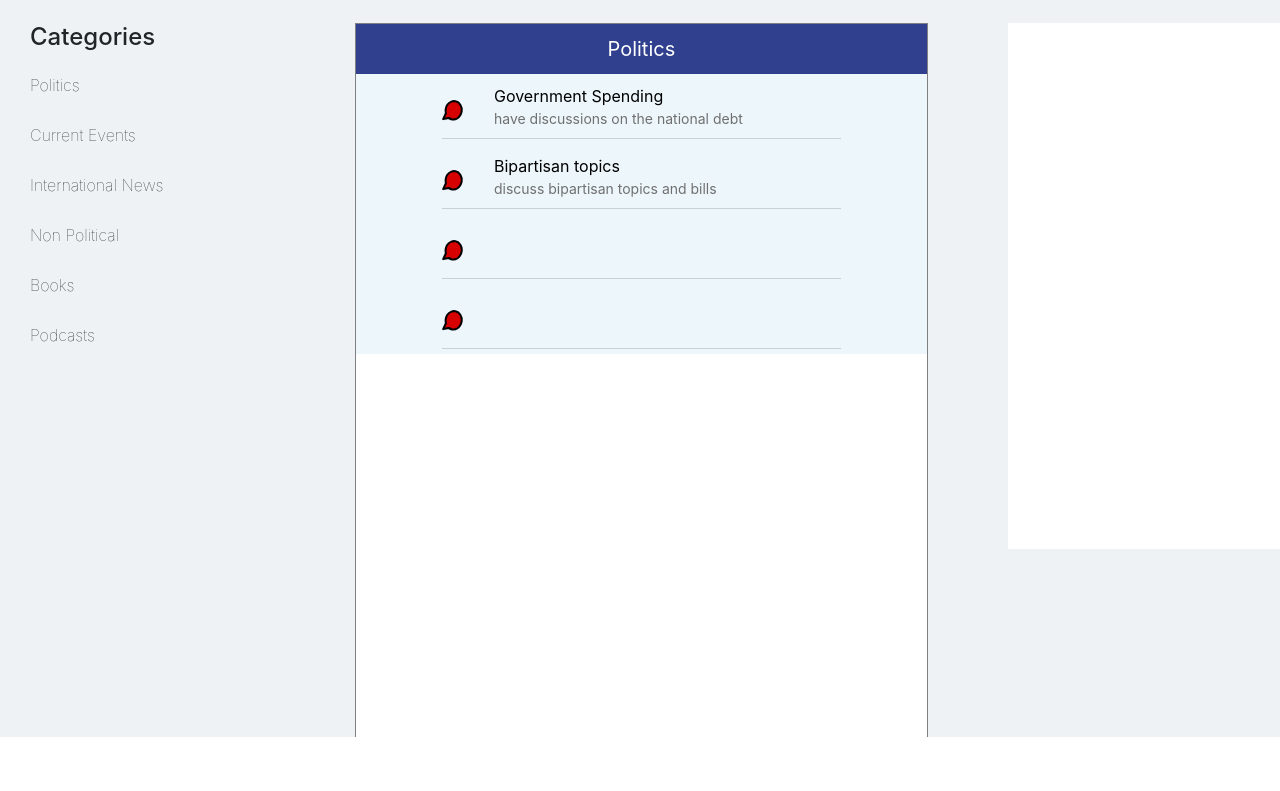
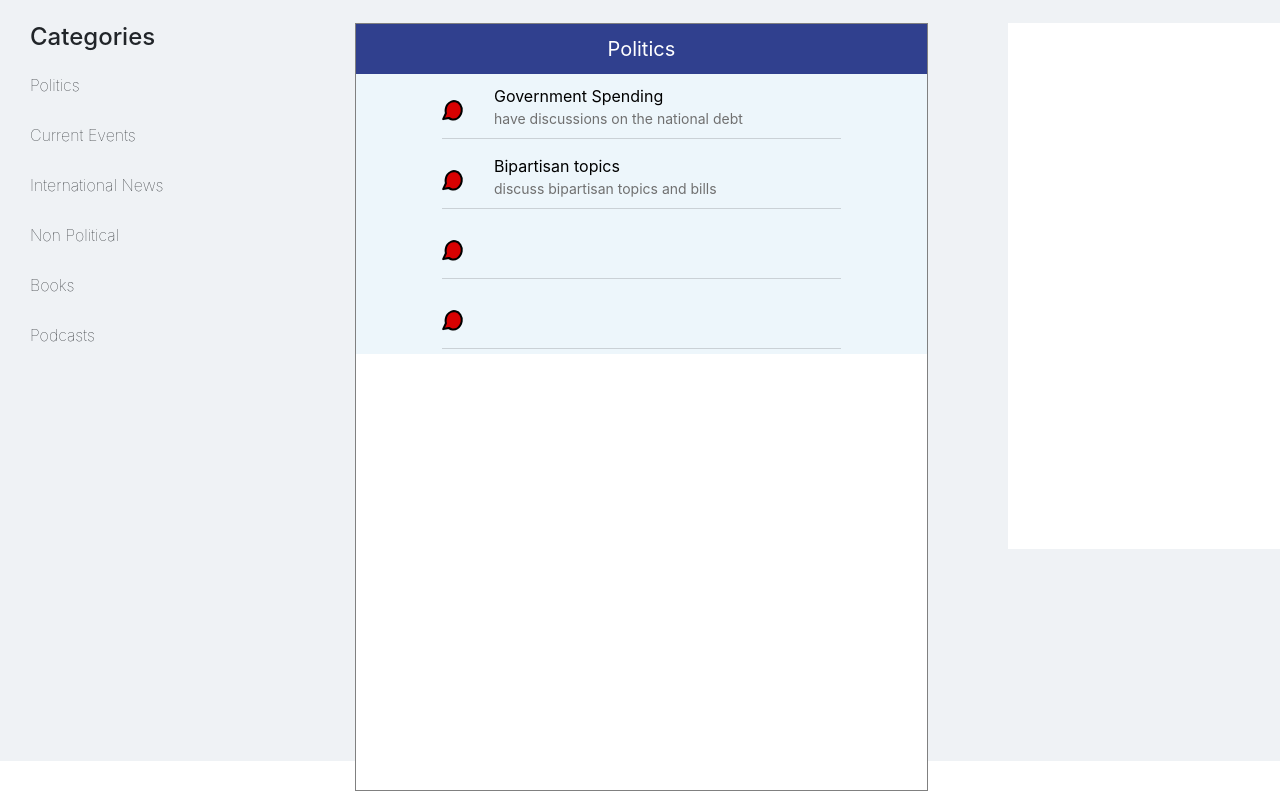
Before and after one commit to davonwil3/partisanproject, a React app: page / in a window 1280 px wide. Shown: the part 39-830 px from the top of the page. Before the commit the page ends 800 px from the top, so only its background shows below. Built offline with nearby package versions, Linux system fonts and the light colour scheme.

Commit message:
partisan

```diff
--- a/public/styles.css
+++ b/public/styles.css
@@ -138,9 +138,8 @@ align-self: center;
     justify-content: center;
     align-items: flex-start;
     width:100%;
-    height: 93vh;
+    height: 96vh;
     background-color: #EFF2F5;
-    overflow-y: scroll;
     padding-top: 30px;
 
 
@@ -173,11 +172,11 @@ align-self: center;
     flex-direction: column;
     background-color: white;
     width:630px;
-    height: 89.4vh;
+    height: 96vh;
     justify-content: flex-start;
     align-items: center;
     border: gray .1px solid;
-
+    overflow-y: scroll;
 }
 
 .forum-advertisement
```
Also changed, not shown: 1 other file.
